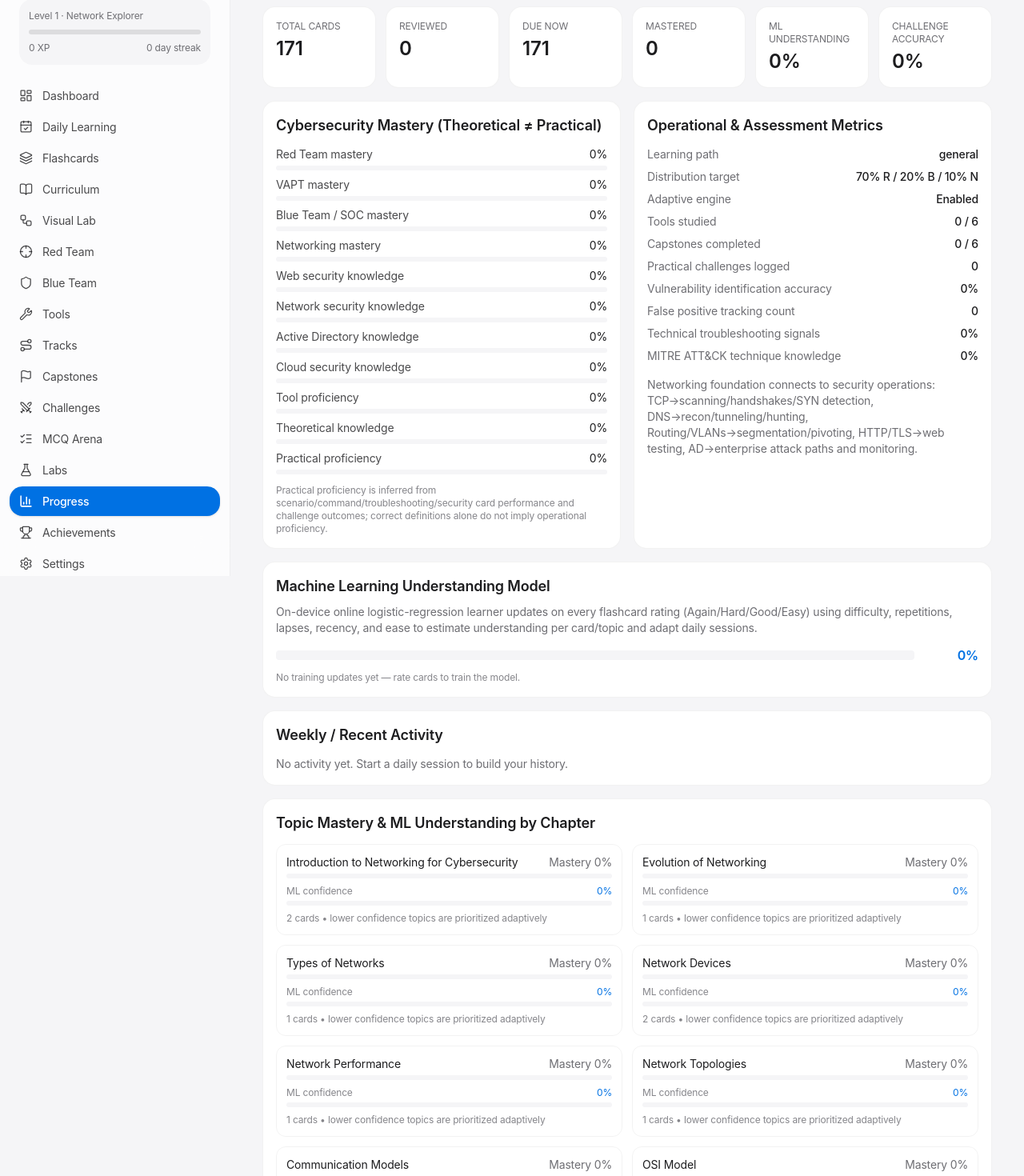
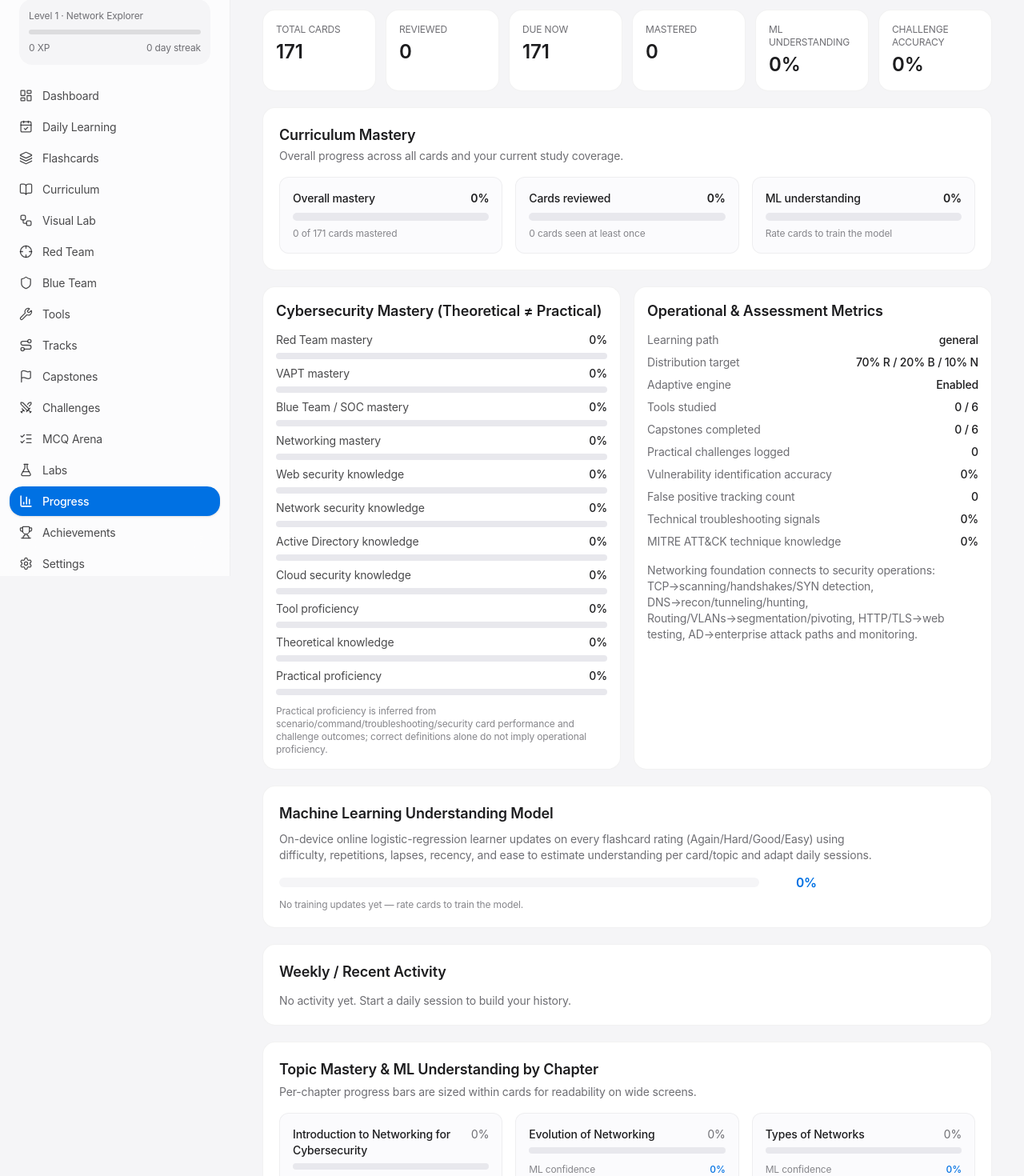
Before and after one commit to r4tnadeepbose/NetQuest, a React (Vite) app: page /#/progress in a window 1280 px wide. Shown: the part 80-1550 px from the top of the page at 80% size. Built offline with nearby package versions, Linux system fonts and the light colour scheme.

Commit message:
Improve Progress layout and retake progress screenshot

```diff
--- a/src/pages/Progress.tsx
+++ b/src/pages/Progress.tsx
@@ -11,6 +11,8 @@ export default function Progress() {
   const due = flashcards.filter(c => isDue(progress.reviews[c.id])).length
   const mlOverall = getOverallUnderstanding()
   const mlUpdates = progress.ml?.totalUpdates || 0
+  const completion = total ? Math.round((mastered / total) * 100) : 0
+  const reviewCoverage = total ? Math.round((reviewed / total) * 100) : 0
   const byChapter = chapters.map(ch => {
     const cards = flashcards.filter(f=>f.chapterId===ch.id)
     const avg = cards.length ? Math.round(cards.reduce((a,c)=>a+masteryFromReview(progress.reviews[c.id]),0)/cards.length) : 0
@@ -31,7 +33,7 @@ export default function Progress() {
   const practical = practicalCards.length ? Math.round((practicalCards.filter(c=> (progress.reviews[c.id]?.repetitions||0)>=4 && ['good','easy'].includes(progress.reviews[c.id]?.lastRating||'')).length / practicalCards.length)*100) : 0
   const theoretical = total ? Math.round((Object.values(progress.reviews).filter(r=>masteryFromReview(r)>=80).length / total)*100) : 0
 
-  return <div className="space-y-4">
+  return <div className="space-y-5">
     <h1 className="text-2xl font-bold text-[#1d1d1f]">Progress & Cybersecurity Analytics</h1>
     <div className="grid grid-cols-2 md:grid-cols-3 lg:grid-cols-6 gap-3">
       <Box label="Total Cards" value={`${total}`} />
@@ -40,6 +42,28 @@ export default function Progress() {
       <Box label="Mastered" value={`${mastered}`} />
       <Box label="ML Understanding" value={`${mlOverall}%`} />
       <Box label="Challenge Accuracy" value={`${challengeAcc}%`} />
+    </div>
+
+    <div className="rounded-2xl border border-black/5 bg-white p-5">
+      <h2 className="text-lg font-semibold text-[#1d1d1f]">Curriculum Mastery</h2>
+      <p className="text-sm text-[#6e6e73] mt-0.5">Overall progress across all cards and your current study coverage.</p>
+      <div className="mt-4 grid sm:grid-cols-2 lg:grid-cols-3 gap-4">
+        <div className="rounded-xl border border-black/5 bg-[#fbfbfd] p-4">
+          <div className="flex items-center justify-between gap-3 text-sm mb-2"><span className="text-[#1d1d1f] font-medium">Overall mastery</span><span className="text-[#1d1d1f] font-semibold">{completion}%</span></div>
+          <div className="h-2.5 rounded-full bg-[#e8e8ed] overflow-hidden max-w-md"><div className="h-full bg-gradient-to-r from-[#0071e3] to-[#34c759] rounded-full transition-all" style={{width:`${completion}%`}} /></div>
+          <div className="text-xs text-[#86868b] mt-2">{mastered} of {total} cards mastered</div>
+        </div>
+        <div className="rounded-xl border border-black/5 bg-[#fbfbfd] p-4">
+          <div className="flex items-center justify-between gap-3 text-sm mb-2"><span className="text-[#1d1d1f] font-medium">Cards reviewed</span><span className="text-[#1d1d1f] font-semibold">{reviewCoverage}%</span></div>
+          <div className="h-2.5 rounded-full bg-[#e8e8ed] overflow-hidden max-w-md"><div className="h-full bg-[#5ac8fa] rounded-full transition-all" style={{width:`${reviewCoverage}%`}} /></div>
+          <div className="text-xs text-[#86868b] mt-2">{reviewed} cards seen at least once</div>
+        </div>
+        <div className="rounded-xl border border-black/5 bg-[#fbfbfd] p-4">
+          <div className="flex items-center justify-between gap-3 text-sm mb-2"><span className="text-[#1d1d1f] font-medium">ML understanding</span><span className="text-[#1d1d1f] font-semibold">{mlOverall}%</span></div>
+          <div className="h-2.5 rounded-full bg-[#e8e8ed] overflow-hidden max-w-md"><div className="h-full bg-gradient-to-r from-cyan-500 to-emerald-400 rounded-full transition-all" style={{width:`${mlOverall}%`}} /></div>
+          <div className="text-xs text-[#86868b] mt-2">{mlUpdates === 0 ? 'Rate cards to train the model' : `${mlUpdates} training updates`}</div>
+        </div>
+      </div>
     </div>
 
     <div className="grid md:grid-cols-2 gap-4">
@@ -78,28 +102,29 @@ export default function Progress() {
       </div>
     </div>
 
-    <div className="rounded-2xl border border-black/5 bg-white p-4">
+    <div className="rounded-2xl border border-black/5 bg-white p-5">
       <h2 className="text-lg font-semibold text-[#1d1d1f] mb-2">Machine Learning Understanding Model</h2>
-      <p className="text-sm text-[#6e6e73] mb-3">On-device online logistic-regression learner updates on every flashcard rating (Again/Hard/Good/Easy) using difficulty, repetitions, lapses, recency, and ease to estimate understanding per card/topic and adapt daily sessions.</p>
-      <div className="flex items-center gap-4">
-        <div className="flex-1 h-3 rounded bg-[#f5f5f7] overflow-hidden"><div className="h-full bg-gradient-to-r from-cyan-500 to-emerald-400" style={{width:`${mlOverall}%`}} /></div>
-        <div className="text-[#0071e3] font-semibold w-16 text-right">{mlOverall}%</div>
+      <p className="text-sm text-[#6e6e73] mb-3 max-w-3xl">On-device online logistic-regression learner updates on every flashcard rating (Again/Hard/Good/Easy) using difficulty, repetitions, lapses, recency, and ease to estimate understanding per card/topic and adapt daily sessions.</p>
+      <div className="flex items-center gap-4 max-w-2xl">
+        <div className="flex-1 h-3 rounded-full bg-[#f5f5f7] overflow-hidden"><div className="h-full bg-gradient-to-r from-cyan-500 to-emerald-400 rounded-full transition-all" style={{width:`${mlOverall}%`}} /></div>
+        <div className="text-[#0071e3] font-semibold w-14 text-right tabular-nums">{mlOverall}%</div>
       </div>
       <div className="text-xs text-[#86868b] mt-2">{mlUpdates === 0 ? 'No training updates yet — rate cards to train the model.' : `Trained on ${mlUpdates} rating events with persistent model weights and topic understanding.`}</div>
     </div>
 
-    <div className="rounded-2xl border border-black/5 bg-white p-4">
+    <div className="rounded-2xl border border-black/5 bg-white p-5">
       <h2 className="text-lg font-semibold text-[#1d1d1f] mb-3">Weekly / Recent Activity</h2>
-      <div className="space-y-2">{progress.history.slice().reverse().slice(0,14).map(h=> <div key={h.date} className="flex items-center gap-3 text-sm"><div className="w-28 text-[#6e6e73]">{h.date}</div><div className="flex-1 h-2 bg-[#f5f5f7] rounded overflow-hidden"><div className="h-full bg-[#0071e3]" style={{width:`${Math.min(100,h.cards*10)}%`}} /></div><div className="w-28 text-right text-[#1d1d1f]/80">{h.cards} cards • {h.xp} XP</div></div>)}
+      <div className="space-y-2.5 max-w-3xl">{progress.history.slice().reverse().slice(0,14).map(h=> <div key={h.date} className="flex items-center gap-3 text-sm"><div className="w-28 shrink-0 text-[#6e6e73]">{h.date}</div><div className="flex-1 h-2.5 bg-[#f5f5f7] rounded-full overflow-hidden"><div className="h-full bg-[#0071e3] rounded-full transition-all" style={{width:`${Math.min(100,h.cards*10)}%`}} /></div><div className="w-32 shrink-0 text-right text-[#1d1d1f]/80 tabular-nums">{h.cards} cards • {h.xp} XP</div></div>)}
       {progress.history.length===0 && <div className="text-[#6e6e73] text-sm">No activity yet. Start a daily session to build your history.</div>}</div>
     </div>
 
-    <div className="rounded-2xl border border-black/5 bg-white p-4">
-      <h2 className="text-lg font-semibold text-[#1d1d1f] mb-3">Topic Mastery & ML Understanding by Chapter</h2>
-      <div className="grid md:grid-cols-2 gap-3">{byChapter.map(({ch,count,avg,ml})=> <div key={ch.id} className="border border-black/5 rounded-xl p-3"><div className="flex justify-between text-sm mb-1"><span className="text-[#1d1d1f]">{ch.title}</span><span className="text-[#6e6e73]">Mastery {avg}%</span></div><div className="h-1.5 bg-[#f5f5f7] rounded overflow-hidden mb-2"><div className="h-full bg-blue-500" style={{width:`${avg}%`}} /></div><div className="flex justify-between text-xs mb-1"><span className="text-[#86868b]">ML confidence</span><span className="text-[#0071e3]">{ml}%</span></div><div className="h-1.5 bg-[#f5f5f7] rounded overflow-hidden"><div className="h-full bg-[#0071e3]" style={{width:`${ml}%`}} /></div><div className="text-xs text-[#86868b] mt-2">{count} cards • lower confidence topics are prioritized adaptively</div></div>)}</div>
+    <div className="rounded-2xl border border-black/5 bg-white p-5">
+      <h2 className="text-lg font-semibold text-[#1d1d1f] mb-1">Topic Mastery & ML Understanding by Chapter</h2>
+      <p className="text-sm text-[#6e6e73] mb-4">Per-chapter progress bars are sized within cards for readability on wide screens.</p>
+      <div className="grid sm:grid-cols-2 xl:grid-cols-3 gap-4">{byChapter.map(({ch,count,avg,ml})=> <div key={ch.id} className="border border-black/5 rounded-xl p-4 bg-[#fbfbfd]"><div className="flex justify-between gap-3 text-sm mb-1.5"><span className="text-[#1d1d1f] font-medium line-clamp-2">{ch.title}</span><span className="text-[#6e6e73] shrink-0 tabular-nums">{avg}%</span></div><div className="h-2 bg-[#e8e8ed] rounded-full overflow-hidden mb-3"><div className="h-full bg-blue-500 rounded-full transition-all" style={{width:`${avg}%`}} /></div><div className="flex justify-between text-xs mb-1.5"><span className="text-[#86868b]">ML confidence</span><span className="text-[#0071e3] font-medium tabular-nums">{ml}%</span></div><div className="h-2 bg-[#e8e8ed] rounded-full overflow-hidden"><div className="h-full bg-[#0071e3] rounded-full transition-all" style={{width:`${ml}%`}} /></div><div className="text-xs text-[#86868b] mt-2.5">{count} cards • lower confidence topics prioritized adaptively</div></div>)}</div>
     </div>
   </div>
 }
 function Box({label,value}:{label:string,value:string}){return <div className="rounded-2xl border border-black/5 bg-white p-4"><div className="text-xs uppercase text-[#6e6e73]">{label}</div><div className="text-2xl text-[#1d1d1f] font-semibold mt-1">{value}</div></div>}
 function Row({k,v}:{k:string,v:string}){return <div className="flex justify-between gap-3 text-sm"><span className="text-[#6e6e73]">{k}</span><span className="text-[#1d1d1f] font-medium text-right">{v}</span></div>}
-function Bar({label,value,color}:{label:string,value:number,color:string}){return <div><div className="flex justify-between mb-1"><span className="text-[#1d1d1f]/80">{label}</span><span className="text-[#1d1d1f]">{value}%</span></div><div className="h-1.5 rounded bg-[#f5f5f7] overflow-hidden"><div className={`h-full ${color}`} style={{width:`${Math.max(0,Math.min(100,value))}%`}} /></div></div>}
+function Bar({label,value,color}:{label:string,value:number,color:string}){return <div><div className="flex justify-between mb-1.5"><span className="text-[#1d1d1f]/80">{label}</span><span className="text-[#1d1d1f] font-medium tabular-nums">{value}%</span></div><div className="h-2 rounded-full bg-[#e8e8ed] overflow-hidden max-w-xl"><div className={`h-full ${color} rounded-full transition-all`} style={{width:`${Math.max(0,Math.min(100,value))}%`}} /></div></div>}
```
Also changed, not shown: 1 other file (tests, documents, lock files or other folders).
